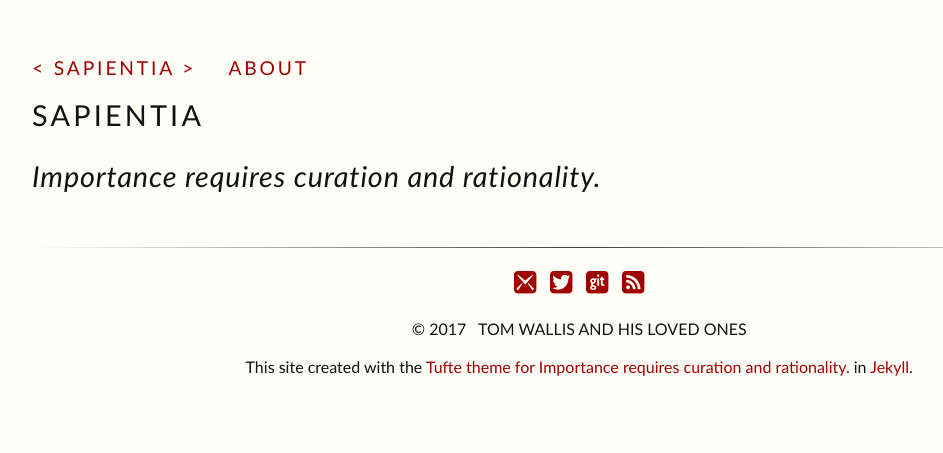
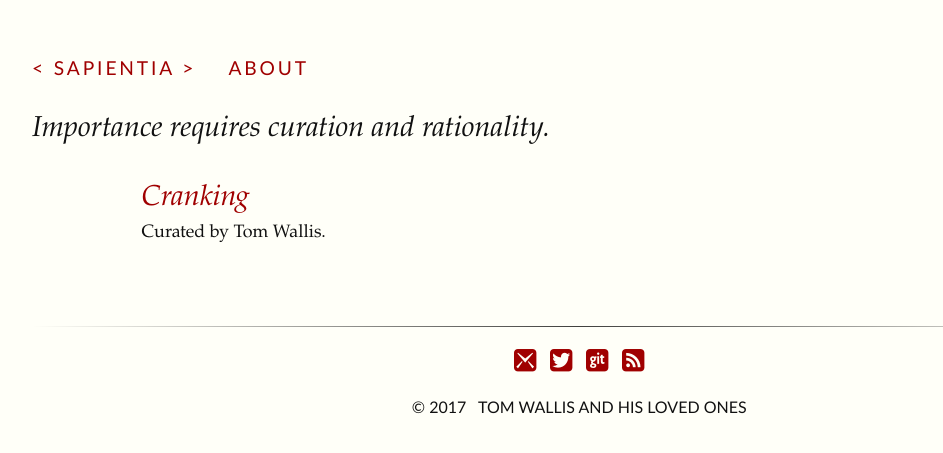
Before and after one commit to probablytom/sapientia, a Jekyll site: the page built from index.html, in a window 1280 px wide. Shown: the top 453 px of the page, without its empty margins (32-975 px from the left). Built offline with Jekyll 4.4.1, drawn with Linux system fonts in a browser that asks for light colours.

Commit message:
Tidied up

```diff
--- a/_includes/footer.html
+++ b/_includes/footer.html
@@ -10,6 +10,5 @@
   </ul>
 <div class="credits">
 <span>&copy; {{ site.time | date: '%Y' }} &nbsp;&nbsp;{{site.author | upcase }}</span></br> <br>
-<span>This site created with the <a href="//github.com/clayh53/tufte-jekyll">Tufte theme for {{site.subtitle}} </a> in <a href="//jekyllrb.com">Jekyll</a>.</span>
 </div>
 </footer>
--- a/index.html
+++ b/index.html
@@ -3,8 +3,7 @@ layout: full-width
 title: Sapientia
 ---
 
-  <h1 class="content-listing-header sans">Sapientia</h1>
-  <h3 class="content-listing-header sans">{{ site.subtitle }}</h3>
+<h3>{{ site.subtitle }}</h3><br><br>
   <ul class="content-listing ">
     {% for post in site.posts %}
         <li class="listing">
```
Also changed, not shown: _posts/2017-06-24-Tom-Wallis-Cranking.md (renamed from _posts/Tom-Wallis-Cranking.md), 1 other file.
